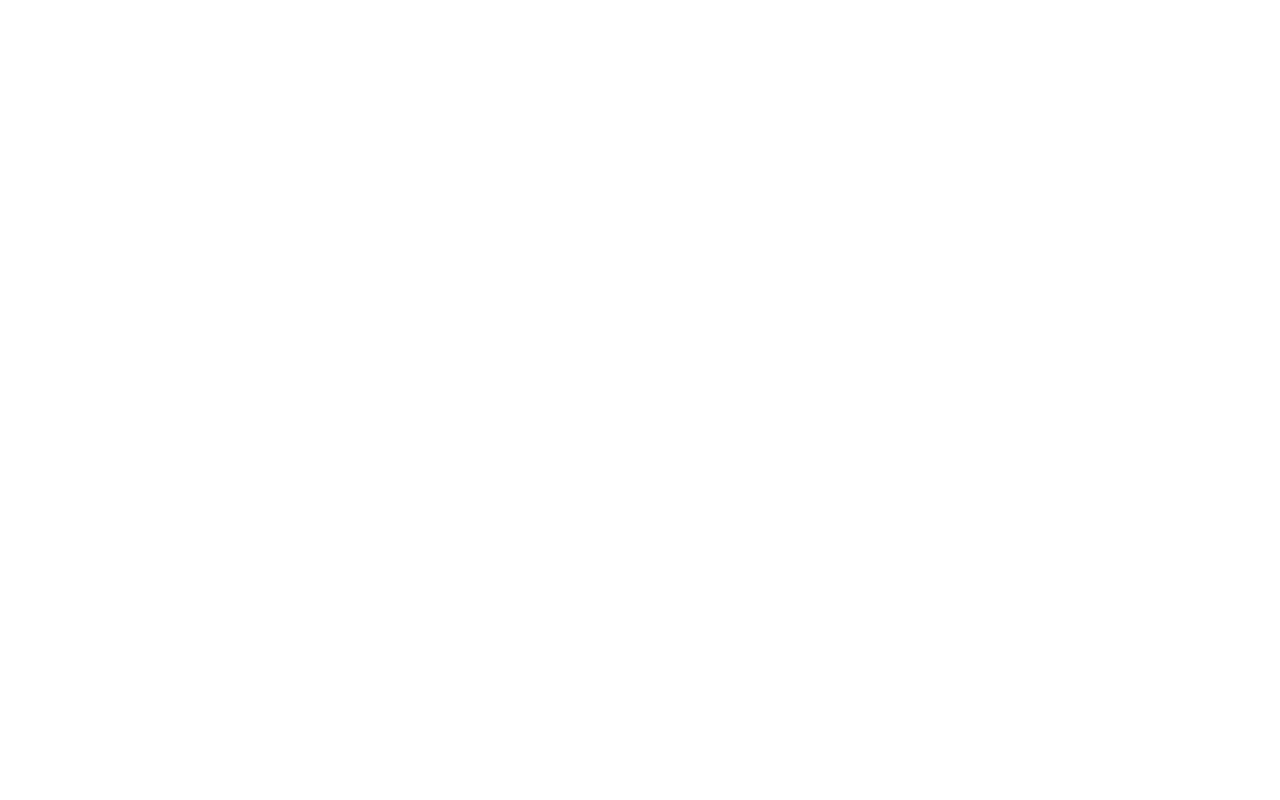
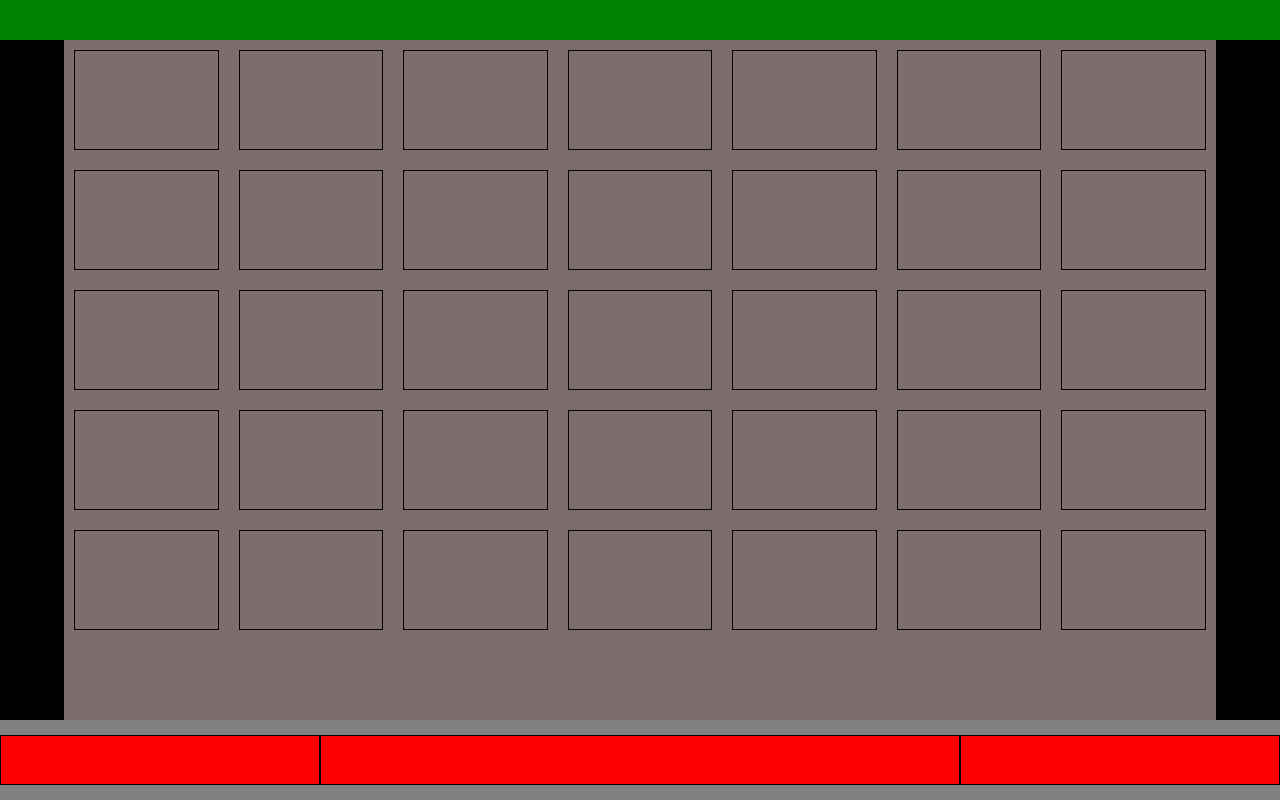
Before and after one commit to dunzolo/html-css-zoom, a plain HTML site: page index.html in a window 1280 px wide. Drawn offline with Linux system fonts and the light colour scheme.

Commit message:
layout containers

```diff
--- a/css/style.css
+++ b/css/style.css
@@ -0,0 +1,71 @@
+*{
+    padding: 0;
+    margin: 0;
+    box-sizing: border-box;
+}
+
+/* utils */
+body{
+    background-color: black;
+}
+
+.row{
+    width: 100%;
+    /* height: 100%; */
+    display: flex;
+}
+
+
+/* inizio main */
+.button-topbar{
+    height: 5vh;
+    width: 100%;
+    background-color: green;
+}
+
+.main-container{
+    height: 85vh;
+    width: 90%;
+    margin: 0 auto;
+    background-color: rgb(126, 109, 109);
+    /* overflow-y: auto; */
+}
+
+.col-100{
+    width: 100%;
+    margin: 0 auto;
+}
+
+.content{
+    width: calc(100% / 7);
+    height: 100px;
+    border: 1px solid black;
+    margin: 10px;
+}
+
+/* fine main */
+
+/* inizio footer */
+.footer-container{
+    height: 10vh;
+    width: 100%;
+    background-color: gray;
+    display: flex;
+    align-items: center;
+}
+
+.col-25{
+    width: 25%;
+    height: 50px;
+    background-color: red;
+    border: 1px solid black;
+}
+
+.col-50{
+    width: 50%;
+    height: 50px;
+    background-color: red;
+    border: 1px solid black;
+}
+
+/* fine footer */
--- a/index.html
+++ b/index.html
@@ -8,6 +8,151 @@
         <title>Zoom</title>
     </head>
     <body>
+        <!-- speaker view -->
+        <header>
+            <div class="button-topbar">
 
+            </div>
+        </header>
+        <main>
+            <!-- grill images -->
+            <div class="main-container">
+                <div class="row">
+                    <div class="col-100">
+                        <div class="row">
+                            <div class="content">
+
+                            </div>
+                            <div class="content">
+
+                            </div>
+                            <div class="content">
+
+                            </div>
+                            <div class="content">
+
+                            </div>
+                            <div class="content">
+
+                            </div>
+                            <div class="content">
+
+                            </div>
+                            <div class="content">
+
+                            </div>
+                        </div>
+                        <div class="row">
+                            <div class="content">
+
+                            </div>
+                            <div class="content">
+
+                            </div>
+                            <div class="content">
+
+                            </div>
+                            <div class="content">
+
+                            </div>
+                            <div class="content">
+
+                            </div>
+                            <div class="content">
+
+                            </div>
+                            <div class="content">
+
+                            </div>
+                        </div>
+                        <div class="row">
+                            <div class="content">
+
+                            </div>
+                            <div class="content">
+
+                            </div>
+                            <div class="content">
+
+                            </div>
+                            <div class="content">
+
+                            </div>
+                            <div class="content">
+
+                            </div>
+                            <div class="content">
+
+                            </div>
+                            <div class="content">
+
+                            </div>
+                        </div>
+                        <div class="row">
+                            <div class="content">
+
+                            </div>
+                            <div class="content">
+
+                            </div>
+                            <div class="content">
+
+                            </div>
+                            <div class="content">
+
+                            </div>
+                            <div class="content">
+
+                            </div>
+                            <div class="content">
+
+                            </div>
+                            <div class="content">
+
+                            </div>
+                        </div>
+                        <div class="row">
+                            <div class="content">
+
+                            </div>
+                            <div class="content">
+
+                            </div>
+                            <div class="content">
+
+                            </div>
+                            <div class="content">
+
+                            </div>
+                            <div class="content">
+
+                            </div>
+                            <div class="content">
+
+                            </div>
+                            <div class="content">
+
+                            </div>
+                        </div>
+                    </div>
+                </div>
+            </div>
+        </main>
+        <footer>
+            <!-- button footer -->
+            <div class="footer-container">
+                <div class="row">
+                    <div class="col-25">
+
+                    </div>
+                    <div class="col-50">
+
+                    </div>
+                    <div class="col-25">
+
+                    </div>
+                </div>
+            </div>
+        </footer>
     </body>
 </html>
```
